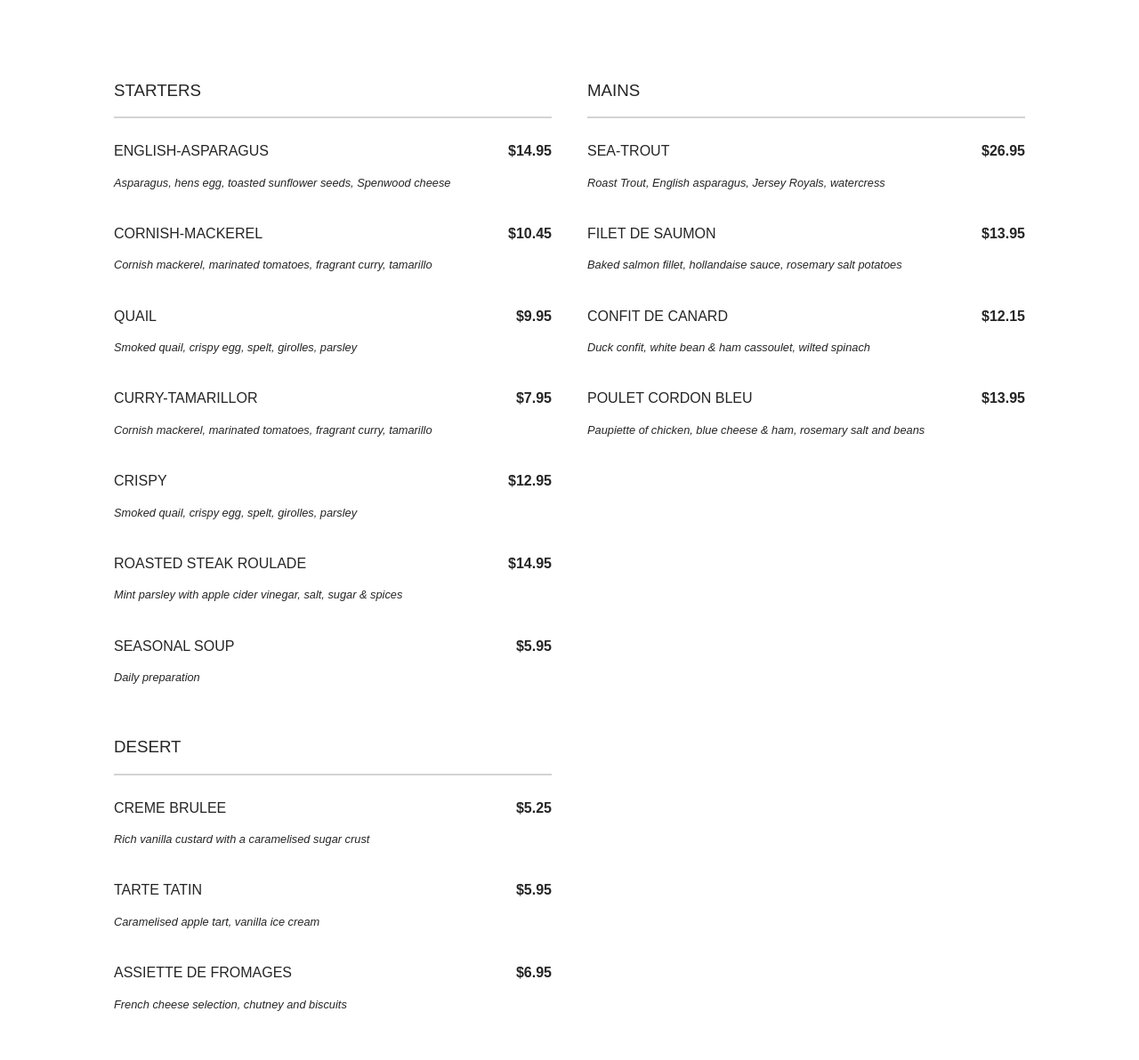
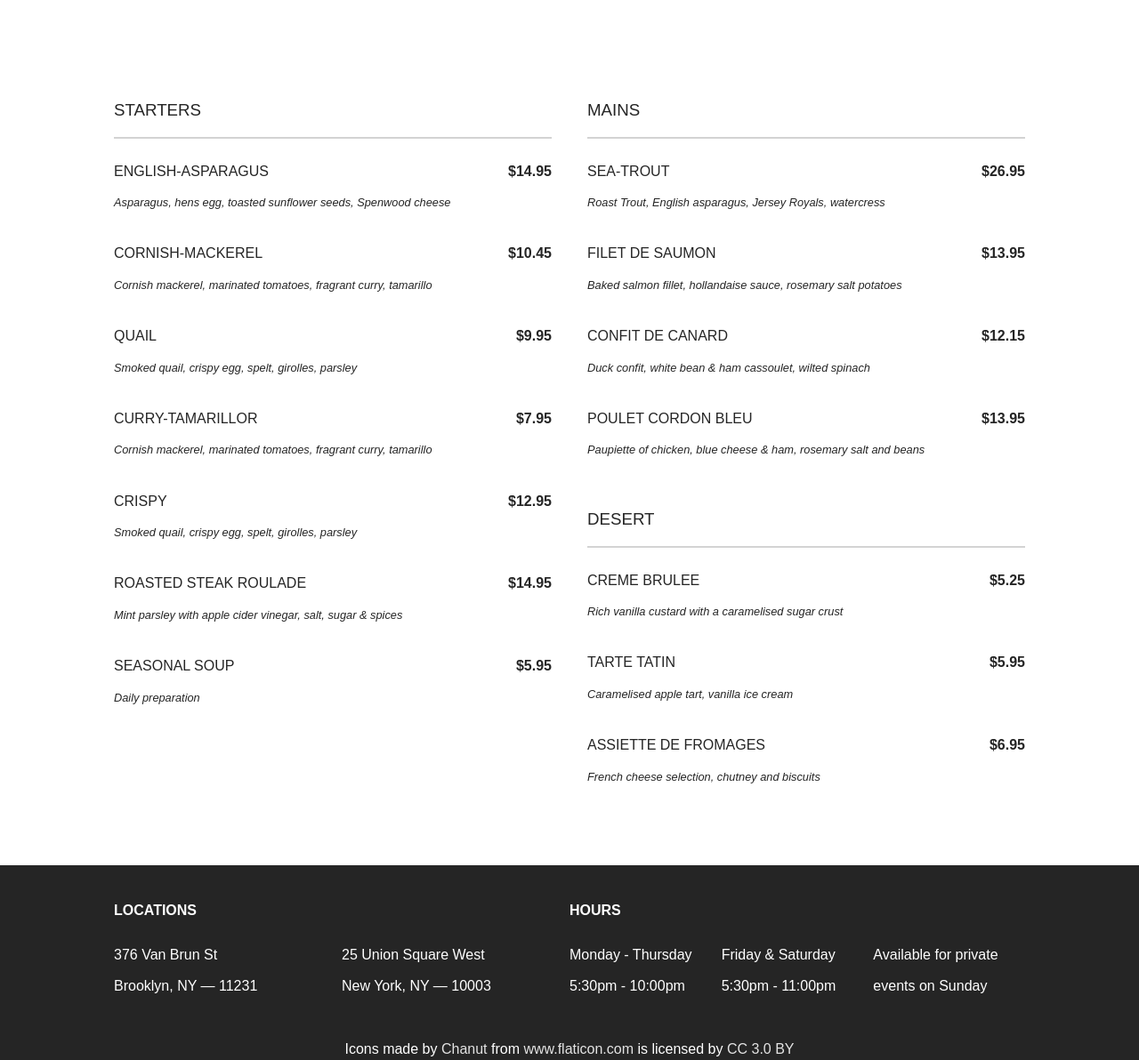
Before and after one commit to Juan-Garcia1/restaurant, a website: page menu.html in a window 1280 px wide. Shown: the part 586-1778 px from the top of the page at 89% size. Drawn offline with nearby package versions, Linux system fonts and the light colour scheme; a web font is replaced by a local one.

Commit message:
updated menu about paragraph and main menu board

```diff
--- a/scss/pages/_menu.scss
+++ b/scss/pages/_menu.scss
@@ -25,6 +25,10 @@
   justify-content: space-between;
 }
 
+#two-col-para {
+  line-height: 1.5;
+}
+
 @media(min-width: 768px) {
   #two-col-para {
     column-count: 2;
@@ -33,28 +37,22 @@
 
   .main-menu-board {
     display: grid;
-    // grid-template-columns: repeat(auto-fill, minmax(auto, 1fr));
-    grid-template-columns: repeat(auto-fill, minmax(400px, 1fr));
+    grid-template-columns: repeat(2, 1fr);
     grid-column-gap: 40px;
-
-    grid-auto-rows: minmax(180px, auto);
-    grid-auto-rows: auto;
-    grid-auto-flow: dense;
-
   }
 
   .starters {
-    grid-column: 1 / span 1;
+    grid-column: 1 / 2;
+    grid-row: 1 / 3;
   }
 
   .mains {
-    grid-column: 2 / span 1;
-
+    grid-column: 2 / 3;
+    grid-row: 1 / 2;
   }
 
-  // .desert {
-  //   grid-column: 2 / span 1;
-  //   grid-row-end: span 1;
-  // }
-
+  .desert {
+    grid-column: 2 / 3;
+    grid-row: 2 / 3;
+  }
 }
```
Also changed, not shown: css/main.css.
